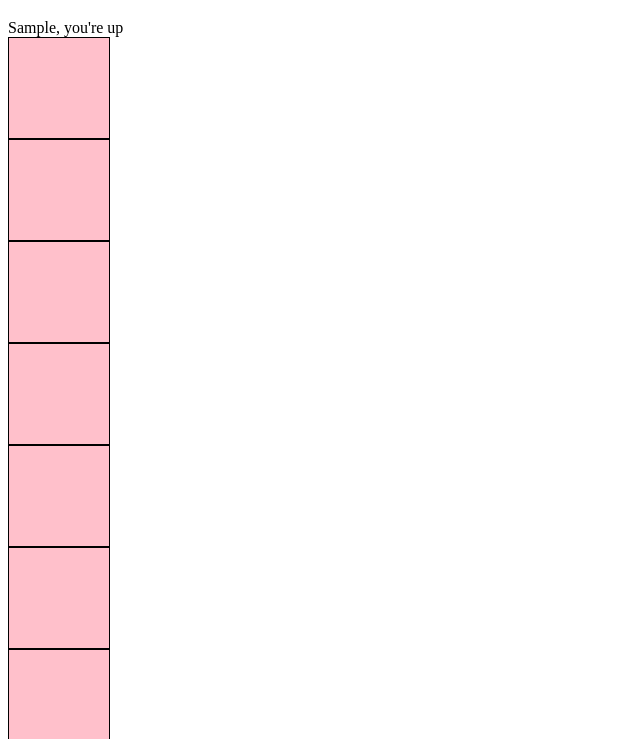
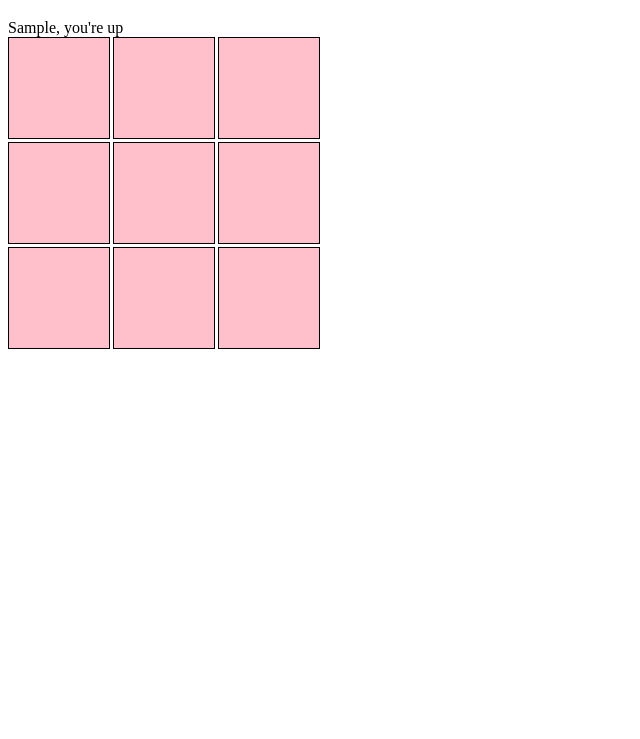
Before and after one commit to acciojob/tictactoe-mdjunaid02, a website: page main.html in a window 1280 px wide. Both pictures are taken after typing "Sample", "Sample" into the empty fields and a click on the button "Submit". Shown: the part 61-800 px from the top of the page, without its empty margins (0-640 px from the left). Drawn offline with Linux system fonts and the light colour scheme.

Commit message:
created a submission

```diff
--- a/main.html
+++ b/main.html
@@ -23,6 +23,7 @@
   <div class="game-section" style="display:none;">
     <h1>Tic Tac Toe</h1>
     <div class='message'></div>
+	<div class='board'>
     <div id='1' class='cell'></div>
     <div id='2' class='cell'></div>
     <div id='3' class='cell'></div>
@@ -33,6 +34,7 @@
     <div id='8' class='cell'></div>
     <div id='9' class='cell'></div>
   </div>
+	</div>
 
   <script src="script.js"></script>
 </body>
--- a/styles.css
+++ b/styles.css
@@ -18,3 +18,23 @@
   cursor: pointer;
   user-select: none;
 }
+
+.board {
+  display: grid;
+  grid-template-columns: repeat(3, 100px);
+  grid-template-rows: repeat(3, 100px);
+  gap: 5px;
+  margin: 0 auto;
+}
+
+.cell {
+  width: 100px;
+  height: 100px;
+  background-color: pink;
+  border: 1px solid black;
+  font-size: 72px;
+  text-align: center;
+  line-height: 100px;
+  cursor: pointer;
+  user-select: none;
+}
```
